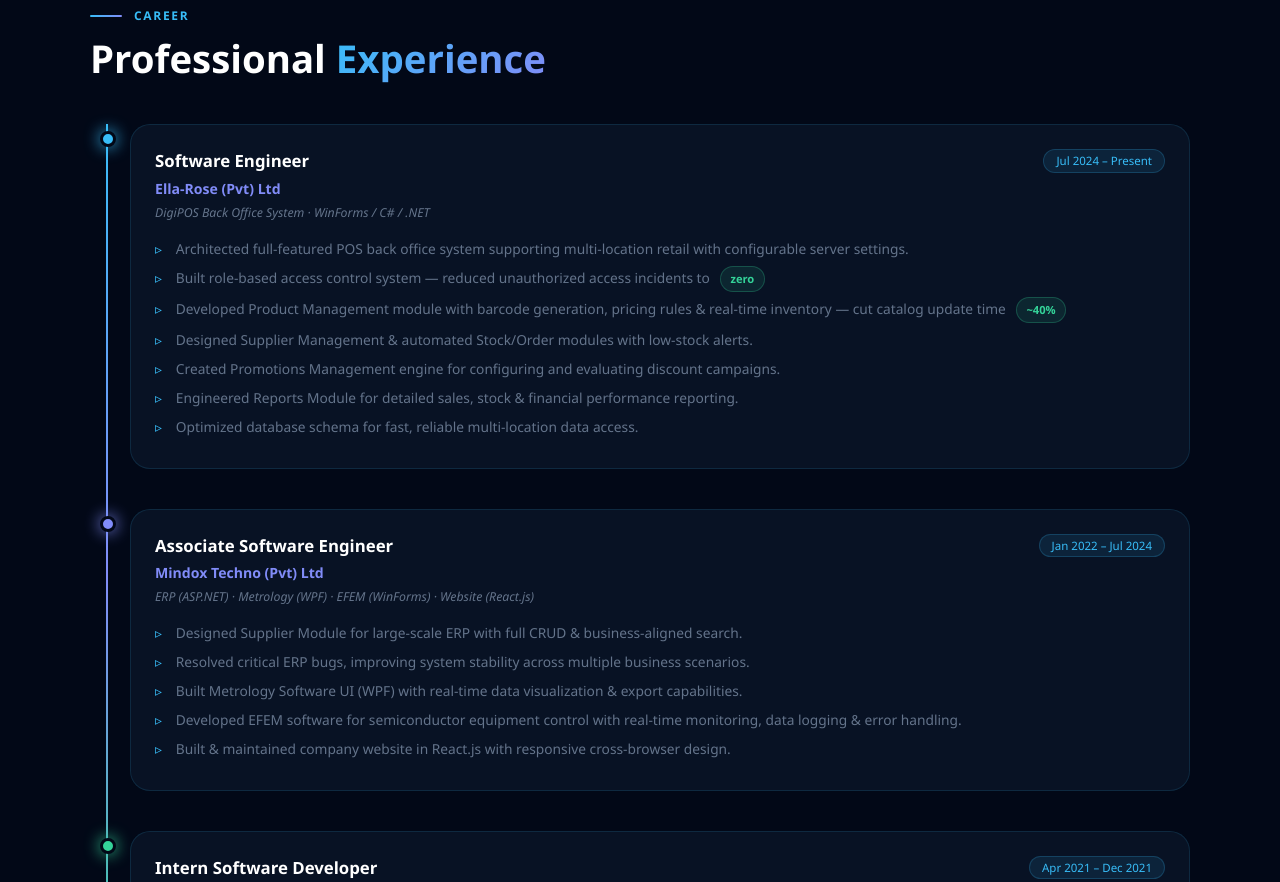
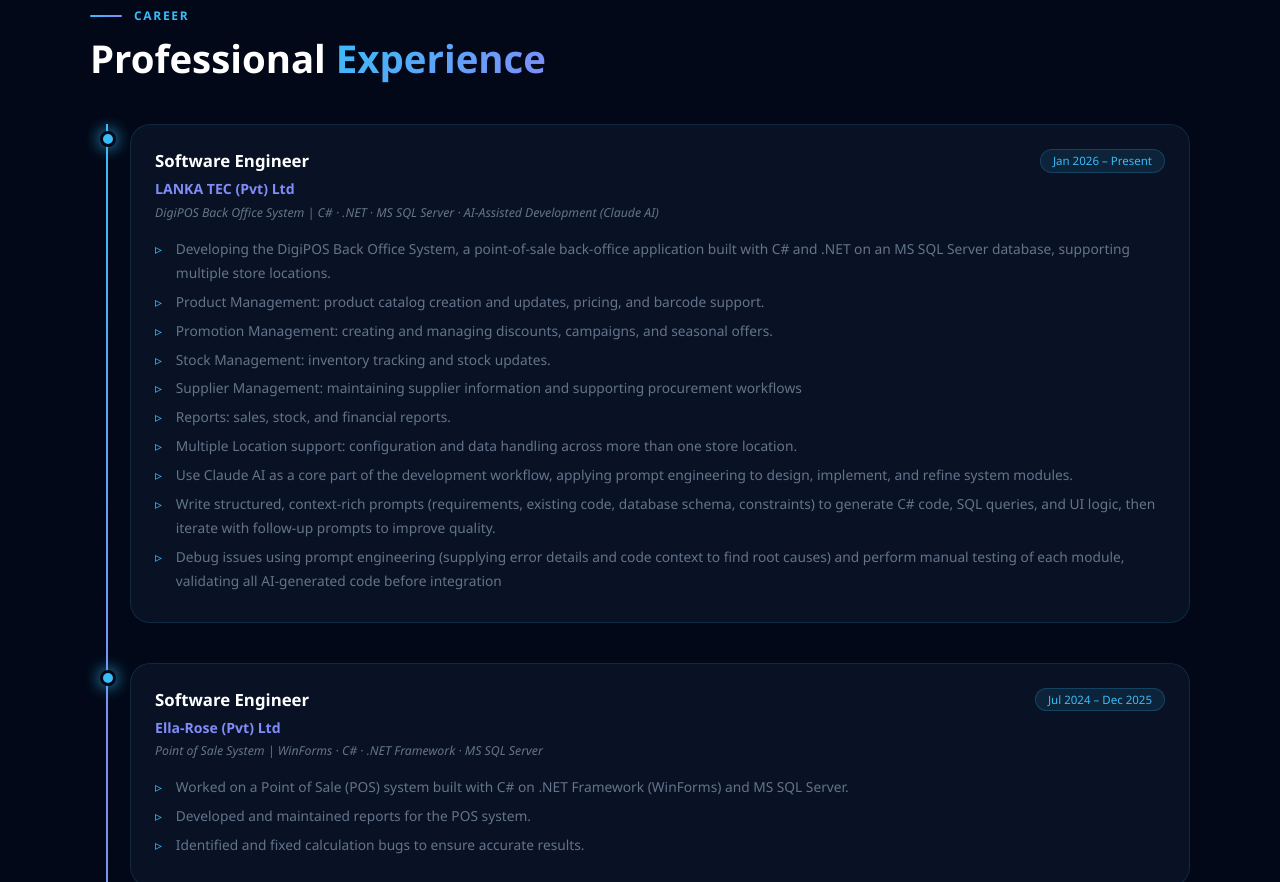
Before and after one commit to Vethusshan/portfolio, a plain HTML site: page index.html in a window 1280 px wide. Shown: the part 1620-2502 px from the top of the page. Drawn offline with nearby package versions, Linux system fonts and the light colour scheme; animation ran at ten frames a second.

Commit message:
updates for experience

```diff
--- a/index.html
+++ b/index.html
@@ -95,6 +95,7 @@
       <div class="skill-card fade-in"><p class="skill-cat"><span class="cat-icon">⚙️</span> Backend</p><div class="skill-tags"><span class="tag">ASP.NET Core MVC</span><span class="tag">.NET Framework</span><span class="tag">Web API</span><span class="tag">JSP</span></div></div>
       <div class="skill-card fade-in"><p class="skill-cat"><span class="cat-icon">🗄️</span> Databases</p><div class="skill-tags"><span class="tag">MSSQL</span><span class="tag">MySQL</span></div></div>
       <div class="skill-card fade-in"><p class="skill-cat"><span class="cat-icon">🛠️</span> Tools & DevOps</p><div class="skill-tags"><span class="tag">Git</span><span class="tag">GitHub</span><span class="tag">Visual Studio</span><span class="tag">VS Code</span></div></div>
+
     </div>
   </div>
 </section>
@@ -107,21 +108,37 @@
       <h2 class="sec-title">Professional <span>Experience</span></h2>
     </div>
     <div class="timeline">
+       <div class="exp-item fade-in">
+        <div class="exp-dot" style="background:var(--a1);box-shadow:0 0 16px var(--a1)"></div>
+        <div class="exp-card">
+          <div class="exp-header"><span class="exp-role">Software Engineer</span><span class="exp-date">Jan 2026 – Present</span></div>
+          <p class="exp-company">LANKA TEC (Pvt) Ltd</p>
+          <p class="exp-tech">DigiPOS Back Office System  |  C# · .NET · MS SQL Server · AI-Assisted Development (Claude AI)</p>
+          <ul class="exp-bullets">
+            <li>Developing the DigiPOS Back Office System, a point-of-sale back-office application built with C# and .NET on an MS SQL Server database, supporting multiple store locations.</li>
+            <li>Product Management: product catalog creation and updates, pricing, and barcode support.</li>
+            <li>Promotion Management: creating and managing discounts, campaigns, and seasonal offers.</li>
+            <li>Stock Management: inventory tracking and stock updates.</li>
+            <li>Supplier Management: maintaining supplier information and supporting procurement workflows</li>
+            <li>Reports: sales, stock, and financial reports.</li>
+            <li>Multiple Location support: configuration and data handling across more than one store location.</li>
+            <li>Use Claude AI as a core part of the development workflow, applying prompt engineering to design, implement, and refine system modules.</li>
+            <li>Write structured, context-rich prompts (requirements, existing code, database schema, constraints) to generate C# code, SQL queries, and UI logic, then iterate with follow-up prompts to improve quality.</li>
+            <li>Debug issues using prompt engineering (supplying error details and code context to find root causes) and perform manual testing of each module, validating all AI-generated code before integration</li>
+          </ul>
+        </div>
+      </div>
       <div class="exp-item fade-in">
         <div class="exp-dot" style="background:var(--a1);box-shadow:0 0 16px var(--a1)"></div>
         <div class="exp-card">
-          <div class="exp-header"><span class="exp-role">Software Engineer</span><span class="exp-date">Jul 2024 – Present</span></div>
+          <div class="exp-header"><span class="exp-role">Software Engineer</span><span class="exp-date">Jul 2024 – Dec 2025</span></div>
           <p class="exp-company">Ella-Rose (Pvt) Ltd</p>
-          <p class="exp-tech">DigiPOS Back Office System · WinForms / C# / .NET</p>
+          <p class="exp-tech">Point of Sale System  |  WinForms · C# · .NET Framework · MS SQL Server</p>
           <ul class="exp-bullets">
-            <li>Architected full-featured POS back office system supporting multi-location retail with configurable server settings.</li>
-            <li>Built role-based access control system — reduced unauthorized access incidents to <span class="impact-pill">zero</span></li>
-            <li>Developed Product Management module with barcode generation, pricing rules &amp; real-time inventory — cut catalog update time <span class="impact-pill">~40%</span></li>
-            <li>Designed Supplier Management &amp; automated Stock/Order modules with low-stock alerts.</li>
-            <li>Created Promotions Management engine for configuring and evaluating discount campaigns.</li>
-            <li>Engineered Reports Module for detailed sales, stock &amp; financial performance reporting.</li>
-            <li>Optimized database schema for fast, reliable multi-location data access.</li>
-          </ul>
+            <li>Worked on a Point of Sale (POS) system built with C# on .NET Framework (WinForms) and MS SQL Server.</li>
+            <li>Developed and maintained reports for the POS system.</li>
+            <li>Identified and fixed calculation bugs to ensure accurate results.</li>
+         </ul>
         </div>
       </div>
       <div class="exp-item fade-in">
```
